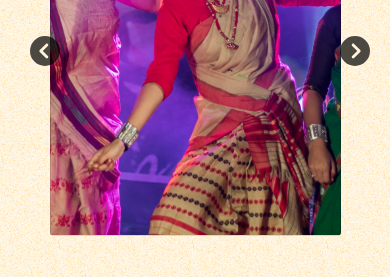
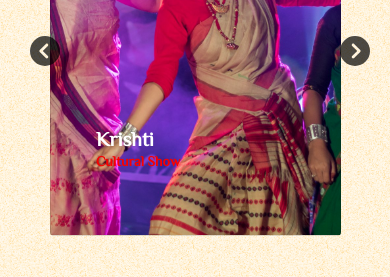
Before and after one commit to trishankusarma/Posua-Web-Site-2022, a React (Create React App) app: page /events in a window 390 px wide. Shown: the part 840-1117 px from the top of the page. Built offline with nearby package versions, Linux system fonts and the light colour scheme; the HTML template or start-up script is replaced by a standard one.

Commit message:
final changes

```diff
--- a/src/components/Event/Event.js
+++ b/src/components/Event/Event.js
@@ -73,7 +73,7 @@ const events = [
   {
     name1: "Krishti",
     name2: "Cultural Show",
-    content: `Celebrating the land with a rich and diverse culture and traditions perfectly blended, Posua introduces Kristhi - a golden opportunity to peep into the beautiful creation of time. It's a chance to witness the intertwining cultures of the people who had come here ages ago and made this land dear home, resulting in a greater majestic society which is the amalgamation of these cultures. Be it Barak or Brahmaputra, we all are entangled with golden threads in a beautiful tapestry.`,
+    content: `Celebrating the land with a rich and diverse culture and traditions perfectly blended, Posua introduces Krishti - a golden opportunity to peep into the beautiful creation of time. It's a chance to witness the intertwining cultures of the people who had come here ages ago and made this land dear home, resulting in a greater majestic society which is the amalgamation of these cultures. Be it Barak or Brahmaputra, we all are entangled with golden threads in a beautiful tapestry.`,
     bgImg: Kristhi,
   },
   {
--- a/src/components/EventCard/eventCardStyles.css
+++ b/src/components/EventCard/eventCardStyles.css
@@ -17,10 +17,7 @@
   top: -25px;
   left: 15px;
 }
-.card:hover {
-  opacity: 1;
-  transition: 0.5s;
-}
+
 .card .details h2 {
   /* padding: 0 10px; */
   color: white;
@@ -42,7 +39,6 @@
   opacity: 0;
   height: 100px;
   margin-left: 20px;
-  transition: opacity 0.5s;
 }
 .card .details-active {
   background: url("../../assets/Group\ 27.svg") no-repeat;
@@ -89,19 +85,27 @@
 .card .see-more-inactive {
   display: none;
 }
-.card:hover .details {
-  opacity: 1;
-}
-.card:hover + .card-bg {
-  opacity: 1;
+
+@media (hover: hover) {
+  .card .details {
+    transition: opacity 0.5s;
+  }
+  .card-bg {
+    transition: opacity 0.5s;
+    transform: scaleY(1.3) scaleX(1.1);
+  }
+  .card:hover .details {
+    opacity: 1;
+  }
+  .card:hover + .card-bg {
+    opacity: 1;
+  }
 }
 .card-bg {
   background: url("../../assets/Group\ 70.svg") no-repeat;
   opacity: 0;
   height: 450px;
   width: 320px;
-  transition: opacity 0.5s;
-  transform: scaleY(1.3) scaleX(1.1);
 }
 .card-container .card-expand1 {
   transform: translateY(100px) scale(1.2);
@@ -201,6 +205,9 @@
   font-weight: bold;
 }
 @media only screen and (max-width: 425px) {
+  .card .details {
+    opacity: 1;
+  }
   .expand2 {
     transform: scale(2);
   }
@@ -239,10 +246,10 @@
     margin-left: 45px;
   }
   .card .details p {
-    font-size: 12px;
+    font-size: 14px;
   }
   .card .details h2 {
-    font-size: 18px;
+    font-size: 20px;
   }
   .card .see-more {
     top: 207px;
```
